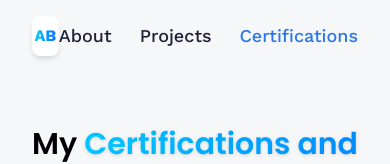
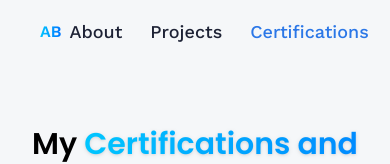
Before and after one commit to Hiiammister/Portfolio, a React (Vite) app: page /certifications in a window 390 px wide. Shown: the top 164 px of the page. Built offline with nearby package versions, Linux system fonts and the light colour scheme.

Commit message:
added flex to mobile fixed

```diff
--- a/index.html
+++ b/index.html
@@ -9,5 +9,23 @@
   <body>
     <div id="root"></div>
     <script type="module" src="/src/main.jsx"></script>
+    <script type="text/javascript">
+    (function (l) {
+      if (l.search[1] === "/") {
+        var decoded = l.search
+          .slice(1)
+          .split("&")
+          .map(function (s) {
+            return s.replace(/~and~/g, "&");
+          })
+          .join("?");
+        window.history.replaceState(
+          null,
+          null,
+          l.pathname.slice(0, -1) + decoded + l.hash
+        );
+      }
+    })(window.location);
+  </script>
   </body>
 </html>
--- a/src/components/Navbar.jsx
+++ b/src/components/Navbar.jsx
@@ -3,7 +3,20 @@ import { NavLink } from "react-router-dom"
 const Navbar = () => {
   return (
     <header className="header">
-      <NavLink to ="/" className="w-10 h-10 rounded-lg bg-white items-center justify-center flex font-bold shadow-md">
+      <NavLink
+  to="/"
+  className={({ isActive }) =>
+    `
+    flex items-center justify-center font-semibold
+    px-2 py-1
+    bg-transparent rounded-none
+    ${isActive ? "text-blue-500" : "text-gray-700"}
+
+    sm:bg-white sm:rounded-lg sm:px-3 sm:py-2 sm:shadow-md
+    `
+  }
+>
+
       <p className="blue-gradient_text">AB</p>
       </NavLink>
       <nav className="flex text-lg gap-7 font-medium">
--- a/src/pages/Home.jsx
+++ b/src/pages/Home.jsx
@@ -113,4 +113,3 @@ const Home = () => {
 }
 
 export default Home
-//start from 1:27:06
```
